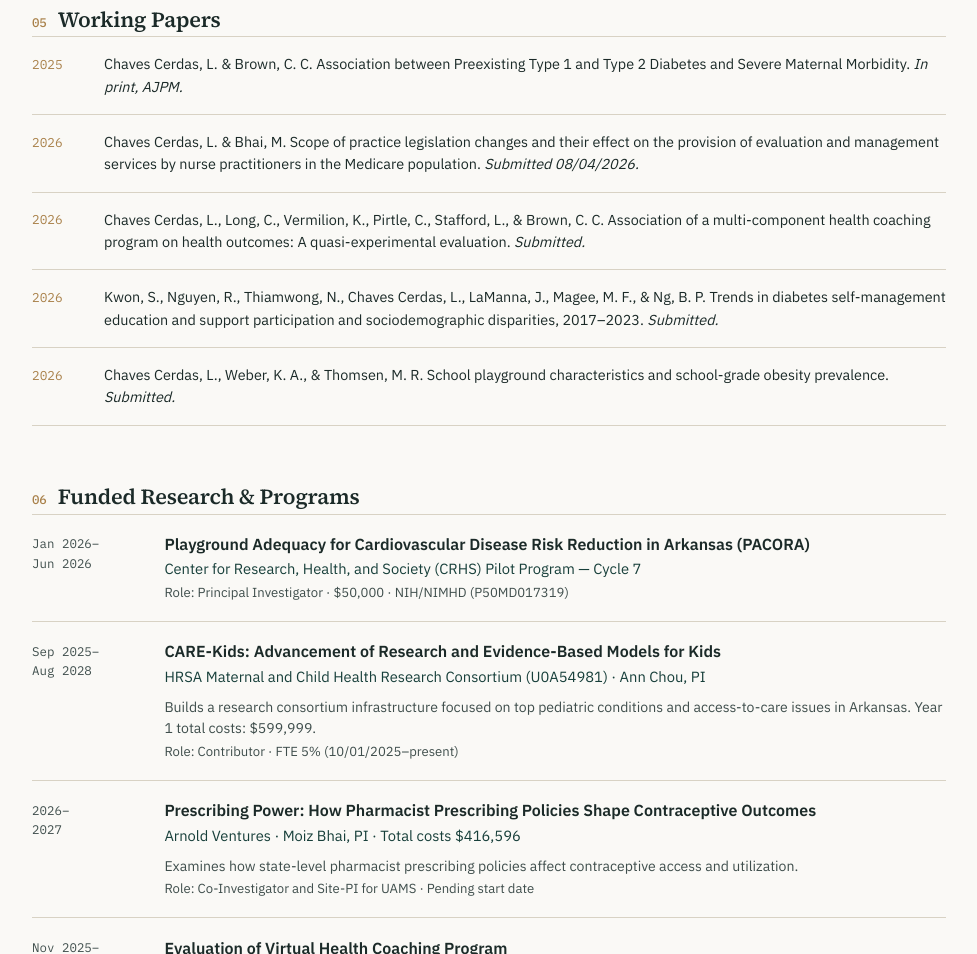
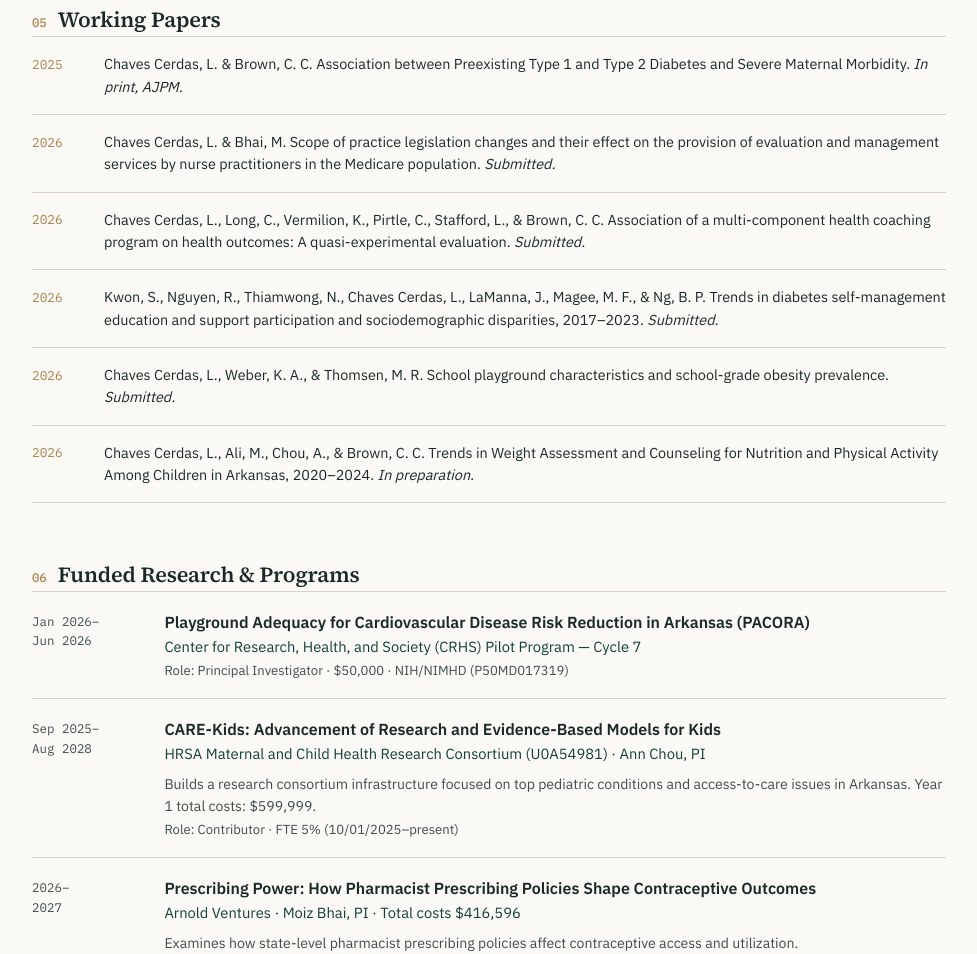
Before and after one commit to Laurix033/laurachavescerdas, a plain HTML site: page index.html in a window 1280 px wide. Shown: the part 2028-2982 px from the top of the page, without its empty margins (266-1243 px from the left). Drawn offline with Linux system fonts and the light colour scheme.

Commit message:
Update index.html

```diff
--- a/index.html
+++ b/index.html
@@ -446,7 +446,7 @@
         </div>
         <div class="pub">
           <div class="yr">2026</div>
-          <div class="cite"><span class="authors">Chaves Cerdas, L.</span> &amp; Bhai, M. Scope of practice legislation changes and their effect on the provision of evaluation and management services by nurse practitioners in the Medicare population. <em>Submitted 08/04/2026.</em></div>
+          <div class="cite"><span class="authors">Chaves Cerdas, L.</span> &amp; Bhai, M. Scope of practice legislation changes and their effect on the provision of evaluation and management services by nurse practitioners in the Medicare population. <em>Submitted.</em></div>
         </div>
         <div class="pub">
           <div class="yr">2026</div>
@@ -459,6 +459,10 @@
         <div class="pub">
           <div class="yr">2026</div>
           <div class="cite"><span class="authors">Chaves Cerdas, L.</span>, Weber, K. A., &amp; Thomsen, M. R. School playground characteristics and school-grade obesity prevalence. <em>Submitted.</em></div>
+        </div>
+        <div class="pub">
+          <div class="yr">2026</div>
+          <div class="cite"><span class="authors">Chaves Cerdas, L.</span>, Ali, M., Chou, A., &amp; Brown, C. C. Trends in Weight Assessment and Counseling for Nutrition and Physical Activity Among Children in Arkansas, 2020–2024. <em>In preparation.</em></div>
         </div>
       </div>
     </section>
```
